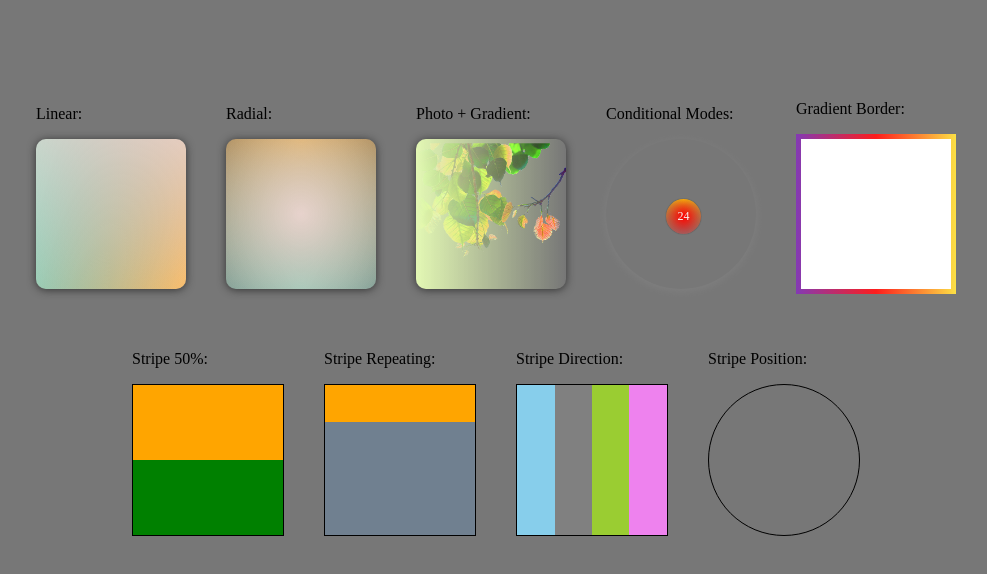
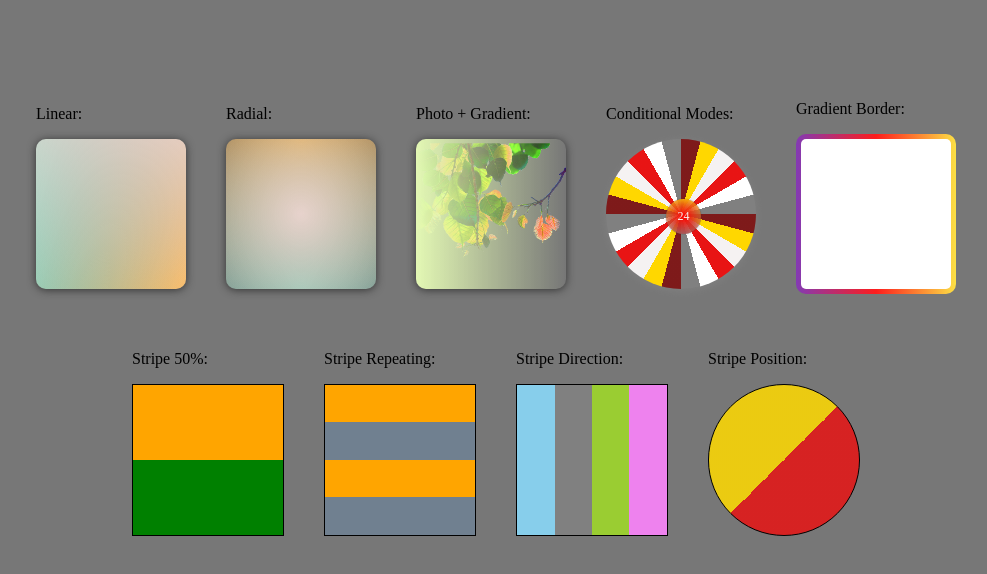
Before and after one commit to lilyjuly/Gradients-CSS, a plain HTML site: page index.html in a window 1280 px wide. Shown: the whole page, without its empty margins (144-1131 px from the left). Drawn offline with Linux system fonts and the light colour scheme.

Commit message:
Gradient-CSS finish

```diff
--- a/style.css
+++ b/style.css
@@ -42,10 +42,10 @@ body {
 .conic-gradient {
     height: 150px;
     width: 150px;
-   background-image: repeating-linear-gradient(
+    background-image: repeating-conic-gradient(
       rgba(128, 0, 0, 0.782) 0deg 15deg,
       gold 15deg 30deg,
-    rgb(245, 242, 242) 30dag 45deg,
+      rgb(245, 242, 242) 30deg 45deg,
       rgba(255, 0, 0, 0.832) 45deg 60deg,
       rgb(255, 255, 255) 60deg 75deg,
       gray 75deg 90deg
@@ -75,6 +75,7 @@ body {
 .border-gradient {
     width: 150px;
     height: 150px;
+    border-radius: 10px;
     border: double 5px transparent;
     background-image: linear-gradient(white, white),
       linear-gradient(90deg, #833ab4, #fd1d1d, #fce045);
@@ -90,7 +91,7 @@ body {
     background: linear-gradient(orange 50%, green 50%);
 }
 .div2-gradient {
-    background: linear-gradient(
+    background: repeating-linear-gradient(
         orange 0px 37.5px,
         slategray 37.5px 75px
     );
@@ -107,7 +108,7 @@ body {
 .div4-gradient {
     border-radius: 50%;
     background: linear-gradient(
-        to bottom right
+        to bottom right,
         rgba(255, 217, 0, 0.855) 50%,
         rgba(247, 5, 5, 0.745) 50%
     );
```
Lines whose indentation alone changed are shown as unchanged.
